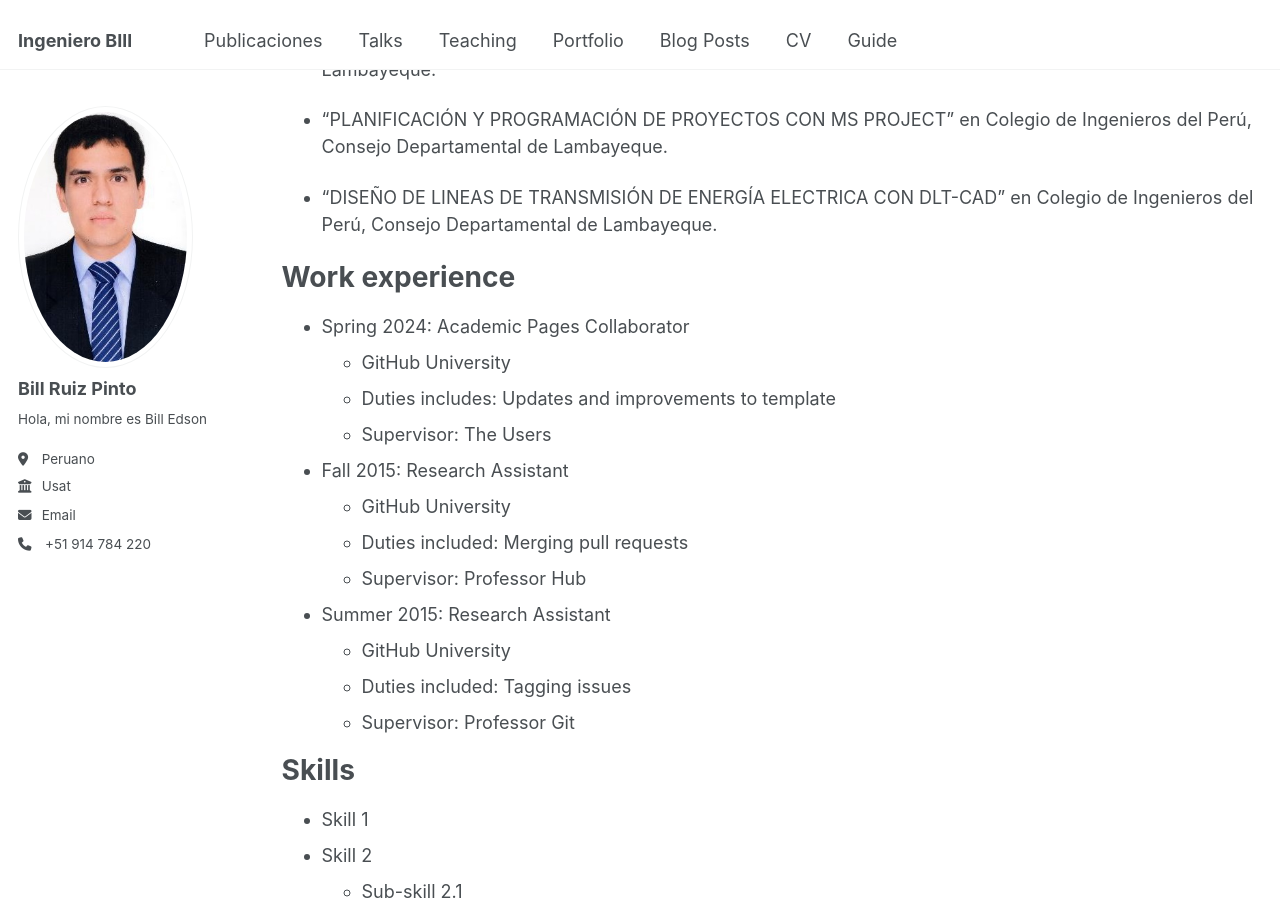
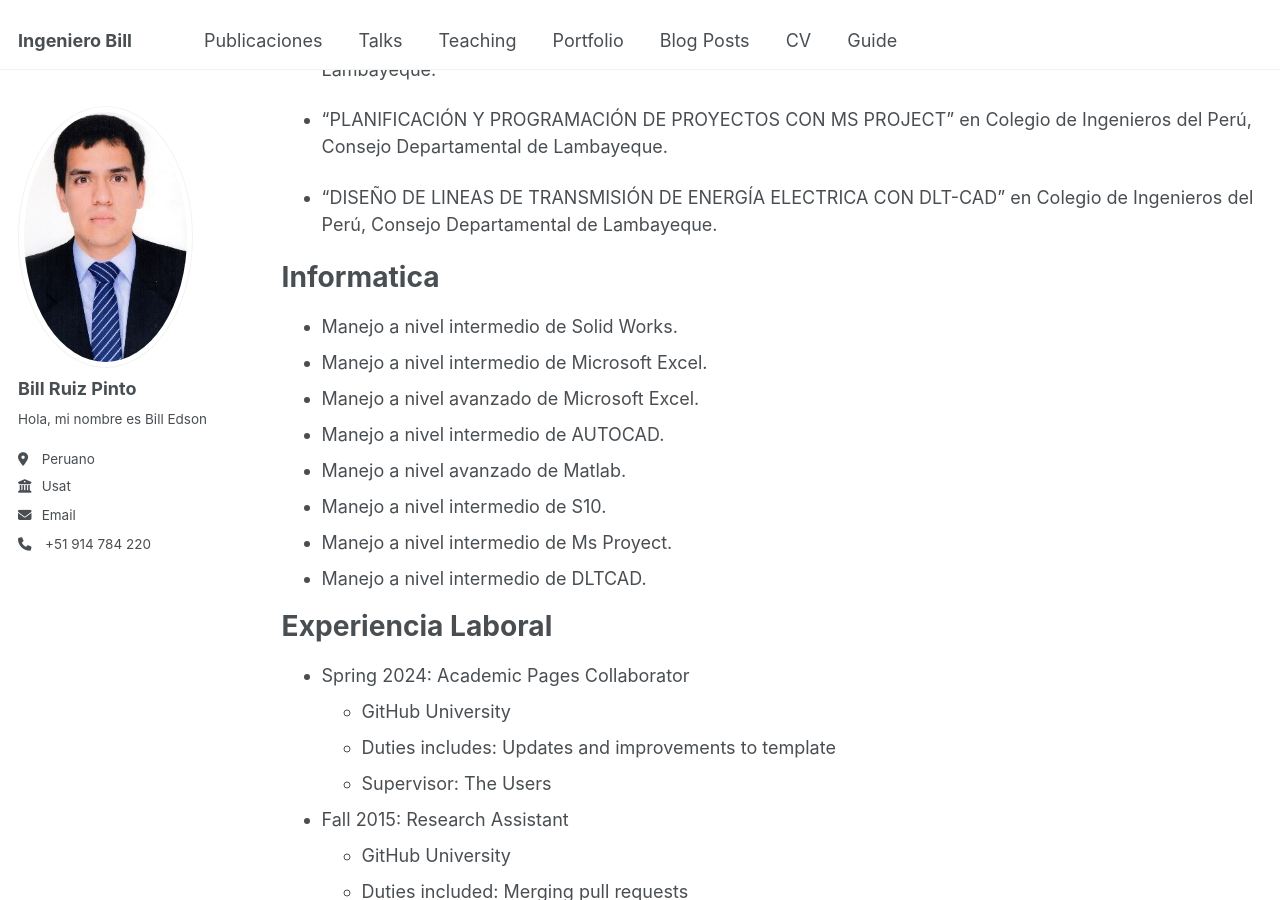
Before and after one commit to IngenieroBill/Cv, a Jekyll site: the page built from _pages/cv.md, in a window 1280 px wide and 900 px high, scrolled down 1126 px. Built offline with Jekyll 4.4.1, drawn with Linux system fonts in a browser that asks for light colours.

Commit message:
Actualización de archivos de datos

```diff
--- a/_config.yml
+++ b/_config.yml
@@ -9,7 +9,7 @@
 # Basic Site Settings
 locale                   : "en-US"
 site_theme               : "default"
-title                    : "Ingeniero BIll"
+title                    : "Ingeniero Bill"
 title_separator          : "-"
 name                     : &name "Your Name"
 description              : &description "personal description"
--- a/_pages/cv.md
+++ b/_pages/cv.md
@@ -44,8 +44,19 @@ Certificados de Capacitación:
 
 * “DISEÑO DE LINEAS DE TRANSMISIÓN DE ENERGÍA ELECTRICA CON DLT-CAD” en Colegio de Ingenieros del Perú, Consejo Departamental de Lambayeque.
 
+Informatica
+======
+* Manejo a nivel intermedio de Solid Works.
+* Manejo a nivel intermedio de Microsoft Excel.
+* Manejo a nivel avanzado de Microsoft Excel.
+* Manejo a nivel intermedio de AUTOCAD.
+* Manejo a nivel avanzado de Matlab.
+* Manejo a nivel intermedio de S10.
+* Manejo a nivel intermedio de Ms Proyect.
+* Manejo a nivel intermedio de DLTCAD.
 
-Work experience
+
+Experiencia Laboral
 ======
 * Spring 2024: Academic Pages Collaborator
   * GitHub University
```
